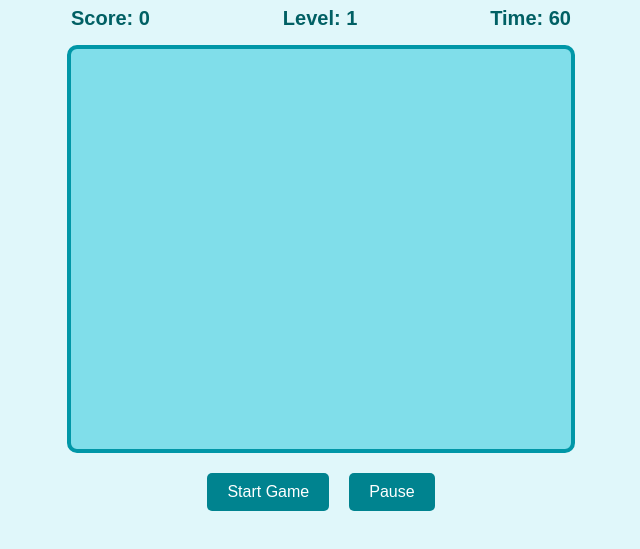
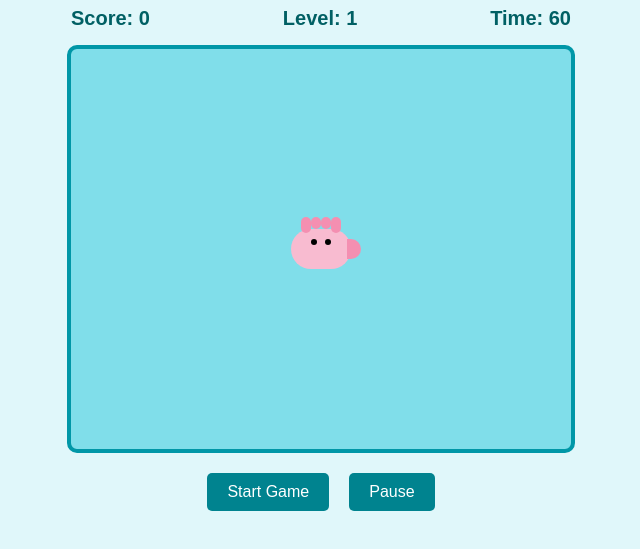
Before and after one commit to brendadaun/axolotl-pellet-feast, a plain HTML site: page index.html in a window 1280 px wide. Shown: the part 81-630 px from the top of the page, without its empty margins (319-959 px from the left). Drawn offline with Linux system fonts and the light colour scheme.

Commit message:
Update index.html

```diff
--- a/index.html
+++ b/index.html
@@ -45,32 +45,76 @@
       overflow: hidden;
     }
 
-
-    #axolotl {
-      position: absolute;
+    .axolotl {
       width: 60px;
       height: 40px;
-      background-color: #ffcccc;
-      border-radius: 30%;
-      transition: left 0.1s, top 0.1s;
+      position: absolute;
+      transition: transform 0.1s;
       z-index: 10;
+      user-select: none;
     }
 
-.gill {
+    .axolotl-body {
+      width: 100%;
+      height: 100%;
+      background-color: #f8bbd0;
+      border-radius: 20px;
+      position: relative;
+      display: flex;
+      justify-content: center;
+    }
+
+    .axolotl-face {
       position: absolute;
-      background-color: #ffaaaa;
-      width: 15px;
+      width: 20px;
+      height: 10px;
+      display: flex;
+      justify-content: space-between;
+      margin-top: 10px;
+    }
+
+    .axolotl-eye {
+      width: 6px;
+      height: 6px;
+      background-color: #000;
+      border-radius: 50%;
+    }
+
+    .axolotl-gill {
+      position: absolute;
+      width: 10px;
+      height: 16px;
+      background-color: #f48fb1;
+      border-radius: 5px;
+      top: -12px;
+    }
+
+    .axolotl-gill.left {
+      left: 10px;
+    }
+
+    .axolotl-gill.middle-left {
+      left: 20px;
+      height: 12px;
+    }
+
+    .axolotl-gill.middle-right {
+      right: 20px;
+      height: 12px;
+    }
+
+    .axolotl-gill.right {
+      right: 10px;
+    }
+
+    .axolotl-tail {
+      position: absolute;
+      width: 14px;
       height: 20px;
-      border-radius: 50% 50% 0 0;  }
-
-
-
-    .eye {
-      position: absolute;
-      background-color: #000;
-      width: 8px;
-      height: 8px;
-      border-radius: 50%;
+      background-color: #f48fb1;
+      border-radius: 0 10px 10px 0;
+      right: -10px;
+      top: 10px;
     }
 
     .pellet {
@@ -81,7 +125,6 @@
       position: absolute;
       z-index: 5;
     }
-
 
     .obstacle {
       position: absolute;
```
